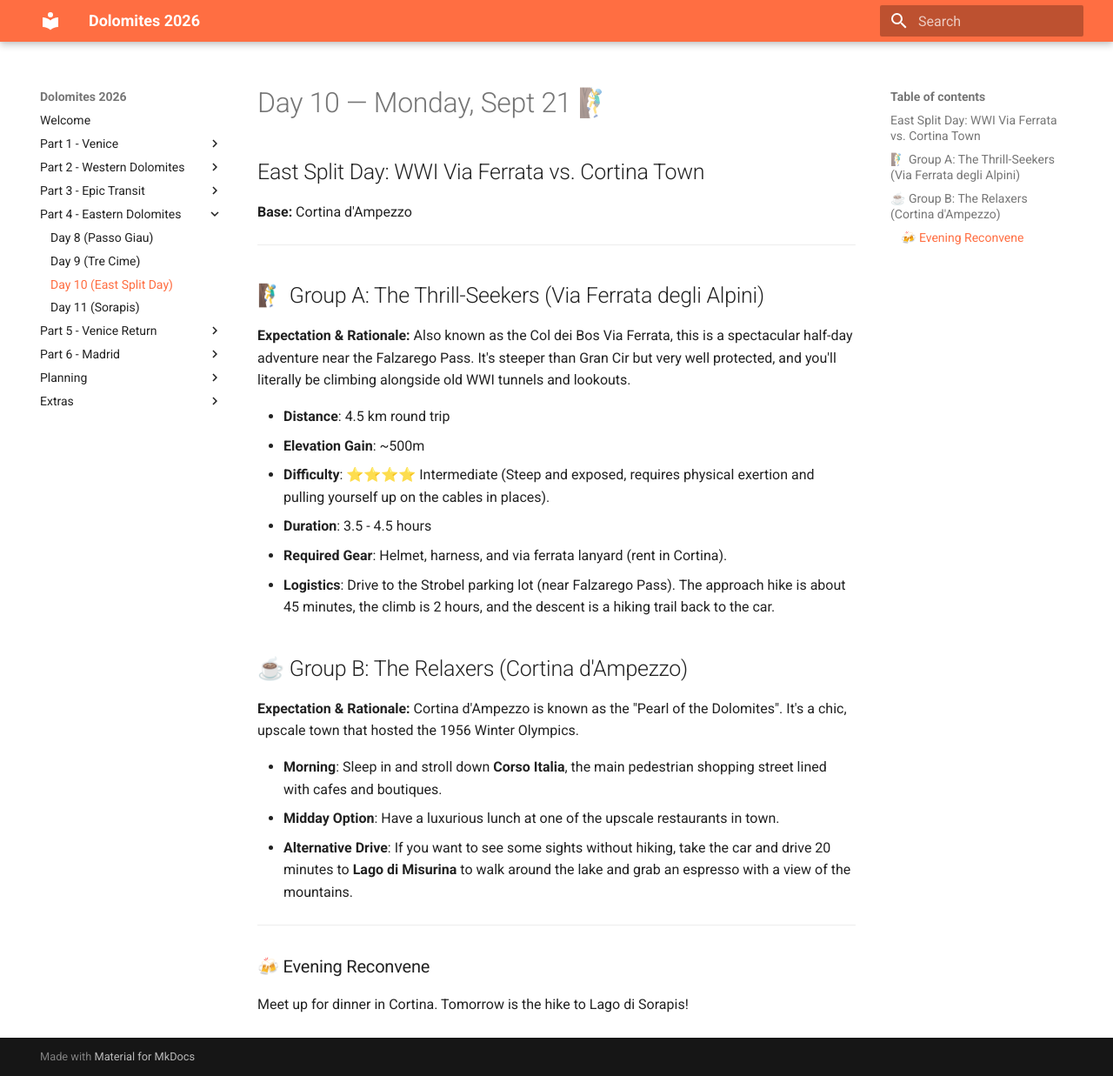
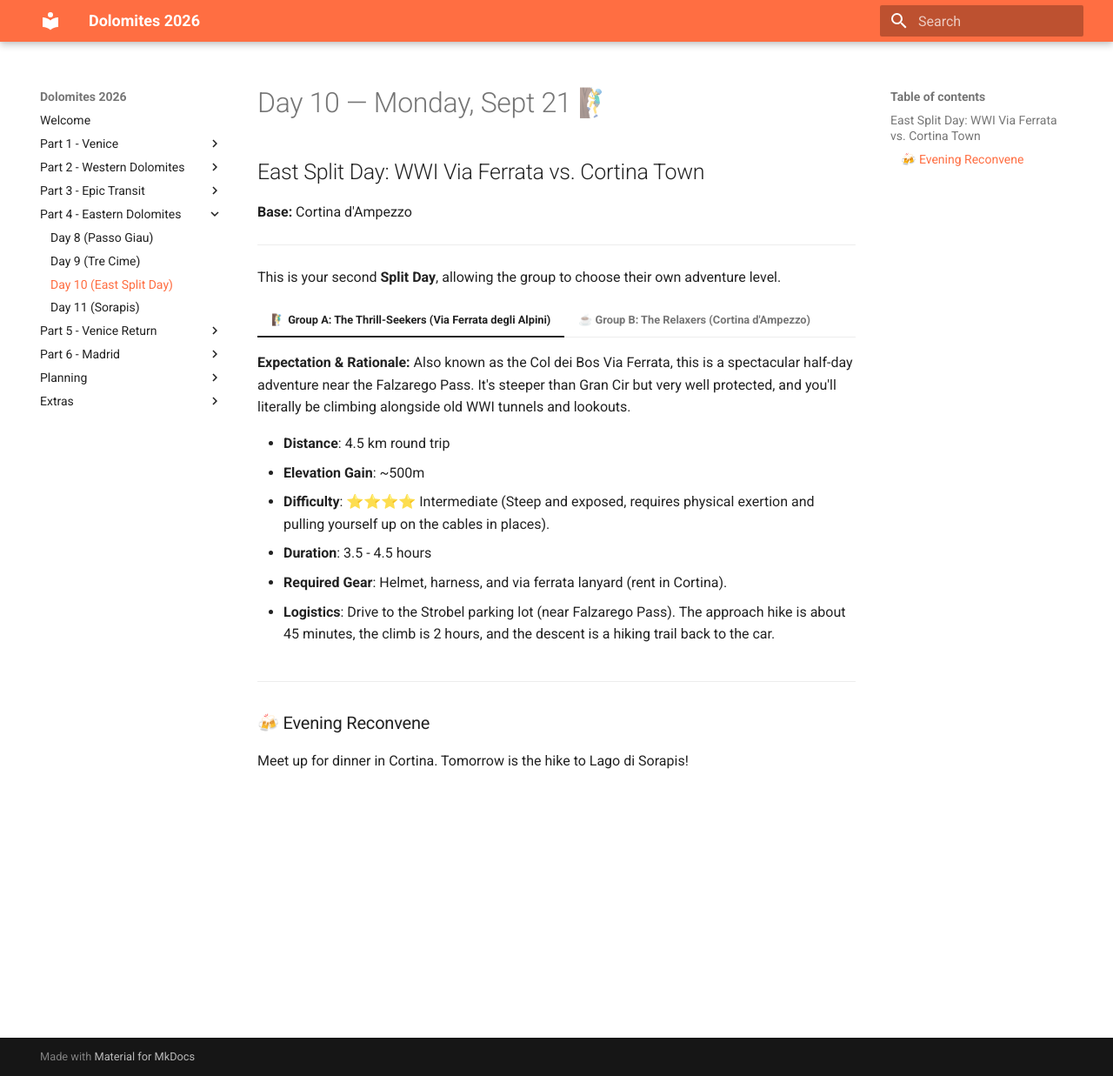
Before and after one commit to iammzz/dolomites-2026, an MkDocs documentation site: the page built from docs/day10_east_split.md, in a window 1280 px wide and 1237 px high. Shown: the whole window at 87% size. Built offline with MkDocs 1.6.1 and Material for MkDocs 9.7.7, drawn with Linux system fonts in a browser that asks for light colours.

Commit message:
Enhance visual features using MkDocs extensions

```diff
--- a/docs/day10_east_split.md
+++ b/docs/day10_east_split.md
@@ -4,26 +4,28 @@
 
 ---
 
-## 🧗‍♂️ Group A: The Thrill-Seekers (Via Ferrata degli Alpini)
+This is your second **Split Day**, allowing the group to choose their own adventure level.
 
-**Expectation & Rationale:**
-Also known as the Col dei Bos Via Ferrata, this is a spectacular half-day adventure near the Falzarego Pass. It's steeper than Gran Cir but very well protected, and you'll literally be climbing alongside old WWI tunnels and lookouts.
+=== "🧗‍♂️ Group A: The Thrill-Seekers (Via Ferrata degli Alpini)"
 
-* **Distance**: 4.5 km round trip
-* **Elevation Gain**: ~500m
-* **Difficulty**: ⭐⭐⭐⭐ Intermediate (Steep and exposed, requires physical exertion and pulling yourself up on the cables in places).
-* **Duration**: 3.5 - 4.5 hours
-* **Required Gear**: Helmet, harness, and via ferrata lanyard (rent in Cortina).
-* **Logistics**: Drive to the Strobel parking lot (near Falzarego Pass). The approach hike is about 45 minutes, the climb is 2 hours, and the descent is a hiking trail back to the car.
+    **Expectation & Rationale:**
+    Also known as the Col dei Bos Via Ferrata, this is a spectacular half-day adventure near the Falzarego Pass. It's steeper than Gran Cir but very well protected, and you'll literally be climbing alongside old WWI tunnels and lookouts.
 
-## ☕ Group B: The Relaxers (Cortina d'Ampezzo)
+    * **Distance**: 4.5 km round trip
+    * **Elevation Gain**: ~500m
+    * **Difficulty**: ⭐⭐⭐⭐ Intermediate (Steep and exposed, requires physical exertion and pulling yourself up on the cables in places).
+    * **Duration**: 3.5 - 4.5 hours
+    * **Required Gear**: Helmet, harness, and via ferrata lanyard (rent in Cortina).
+    * **Logistics**: Drive to the Strobel parking lot (near Falzarego Pass). The approach hike is about 45 minutes, the climb is 2 hours, and the descent is a hiking trail back to the car.
 
-**Expectation & Rationale:**
-Cortina d'Ampezzo is known as the "Pearl of the Dolomites". It's a chic, upscale town that hosted the 1956 Winter Olympics.
+=== "☕ Group B: The Relaxers (Cortina d'Ampezzo)"
 
-* **Morning**: Sleep in and stroll down **Corso Italia**, the main pedestrian shopping street lined with cafes and boutiques.
-* **Midday Option**: Have a luxurious lunch at one of the upscale restaurants in town.
-* **Alternative Drive**: If you want to see some sights without hiking, take the car and drive 20 minutes to **Lago di Misurina** to walk around the lake and grab an espresso with a view of the mountains.
+    **Expectation & Rationale:**
+    Cortina d'Ampezzo is known as the "Pearl of the Dolomites". It's a chic, upscale town that hosted the 1956 Winter Olympics.
+
+    * **Morning**: Sleep in and stroll down **Corso Italia**, the main pedestrian shopping street lined with cafes and boutiques.
+    * **Midday Option**: Have a luxurious lunch at one of the upscale restaurants in town.
+    * **Alternative Drive**: If you want to see some sights without hiking, take the car and drive 20 minutes to **Lago di Misurina** to walk around the lake and grab an espresso with a view of the mountains.
 
 ---
 
--- a/docs/day6_west_split.md
+++ b/docs/day6_west_split.md
@@ -4,26 +4,29 @@
 
 ---
 
-## 🧗‍♂️ Group A: The Thrill-Seekers (Via Ferrata Gran Cir)
+This is a **Split Day**, meaning the group can divide and conquer based on energy levels and thrill-seeking desires!
 
-**Expectation & Rationale:**
-Gran Cir is one of the best introductory Via Ferratas in the Dolomites. It's essentially a steep hike/scramble with a steel cable for protection in the more exposed sections. It offers mind-blowing views over the Sella Group and Val Gardena from a 2,592m summit.
+=== "🧗‍♂️ Group A: The Thrill-Seekers (Gran Cir)"
 
-* **Distance**: 3 km round trip
-* **Elevation Gain**: ~400m
-* **Difficulty**: ⭐⭐⭐ Moderate (Easy for a Via Ferrata, requires no technical climbing skills but you must not be afraid of heights).
-* **Duration**: 2.5 - 3.5 hours
-* **Required Gear**: Helmet, harness, and via ferrata lanyard (can be rented in Ortisei).
-* **Logistics**: Drive to Passo Gardena (Dantercepies cable car upper station area), hike up to the start of the cables.
+    **Expectation & Rationale:**
+    Gran Cir is one of the best introductory Via Ferratas in the Dolomites. It's essentially a steep hike/scramble with a steel cable for protection in the more exposed sections. It offers mind-blowing views over the Sella Group and Val Gardena from a 2,592m summit.
 
-## ☕ Group B: The Relaxers (Ortisei & Bolzano)
+    * **Distance**: 3 km round trip
+    * **Elevation Gain**: ~400m
+    * **Difficulty**: ⭐⭐⭐ Moderate (Easy for a Via Ferrata, requires no technical climbing skills but you must not be afraid of heights).
+    * **Duration**: 2.5 - 3.5 hours
+    * **Required Gear**: Helmet, harness, and via ferrata lanyard (can be rented in Ortisei).
+    * **Logistics**: Drive to Passo Gardena (Dantercepies cable car upper station area), hike up to the start of the cables.
 
-**Expectation & Rationale:**
-While the others are dangling off a rock, this group can take it easy.
-* **Morning**: Sleep in and enjoy a slow morning in the pedestrian center of Ortisei. Check out the wood-carving boutiques.
-* **Midday Option**: Drive ~40 minutes down the valley to the city of **Bolzano**. It is a beautiful, warm, Italian/Austrian city.
-* **Main Attraction**: Visit the **South Tyrol Museum of Archaeology** to see **Ötzi the Iceman**, a perfectly preserved 5,300-year-old mummy found in a glacier. It is genuinely fascinating.
-* **Alternative**: Book a day-pass at the **DoloMithes Spa** for saunas and thermal pools.
+=== "☕ Group B: The Relaxers (Ortisei & Bolzano)"
+
+    **Expectation & Rationale:**
+    While the others are dangling off a rock, this group can take it easy.
+
+    * **Morning**: Sleep in and enjoy a slow morning in the pedestrian center of Ortisei. Check out the wood-carving boutiques.
+    * **Midday Option**: Drive ~40 minutes down the valley to the city of **Bolzano**. It is a beautiful, warm, Italian/Austrian city.
+    * **Main Attraction**: Visit the **South Tyrol Museum of Archaeology** to see **Ötzi the Iceman**, a perfectly preserved 5,300-year-old mummy found in a glacier. It is genuinely fascinating.
+    * **Alternative**: Book a day-pass at the **DoloMithes Spa** for saunas and thermal pools.
 
 ---
 
--- a/mkdocs.yml
+++ b/mkdocs.yml
@@ -37,3 +37,13 @@ nav:
   - Extras:
       - Potential Activities: potential_activities.md
       - Ideas for Extra Days: ideas_for_extra.md
+
+markdown_extensions:
+  - admonition
+  - pymdownx.superfences:
+      custom_fences:
+        - name: mermaid
+          class: mermaid
+          format: !!python/name:pymdownx.superfences.fence_code_format
+  - pymdownx.tabbed:
+      alternate_style: true
```
Also changed, not shown: docs/day4_alpe_di_siusi.md (+3 -1 lines), docs/day7_val_gardena_cortina_transit.md (+17 -0 lines).
